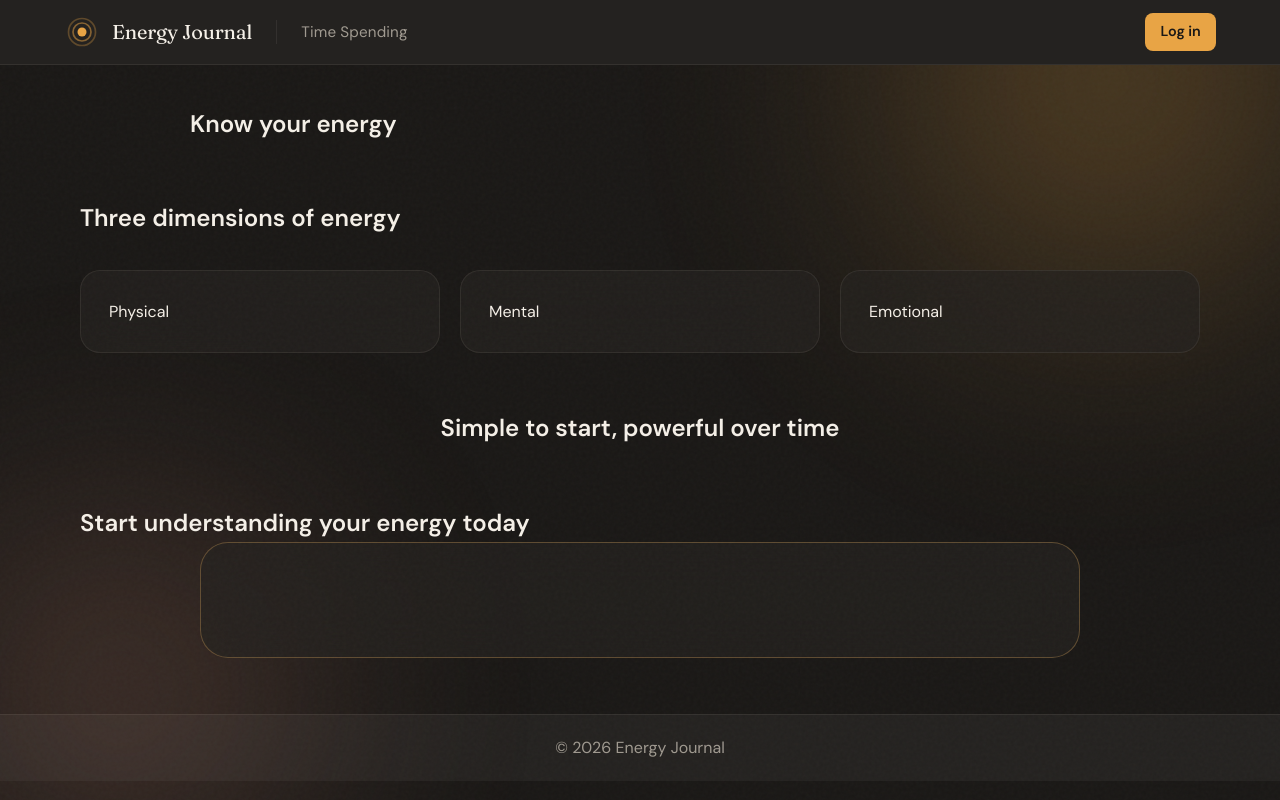
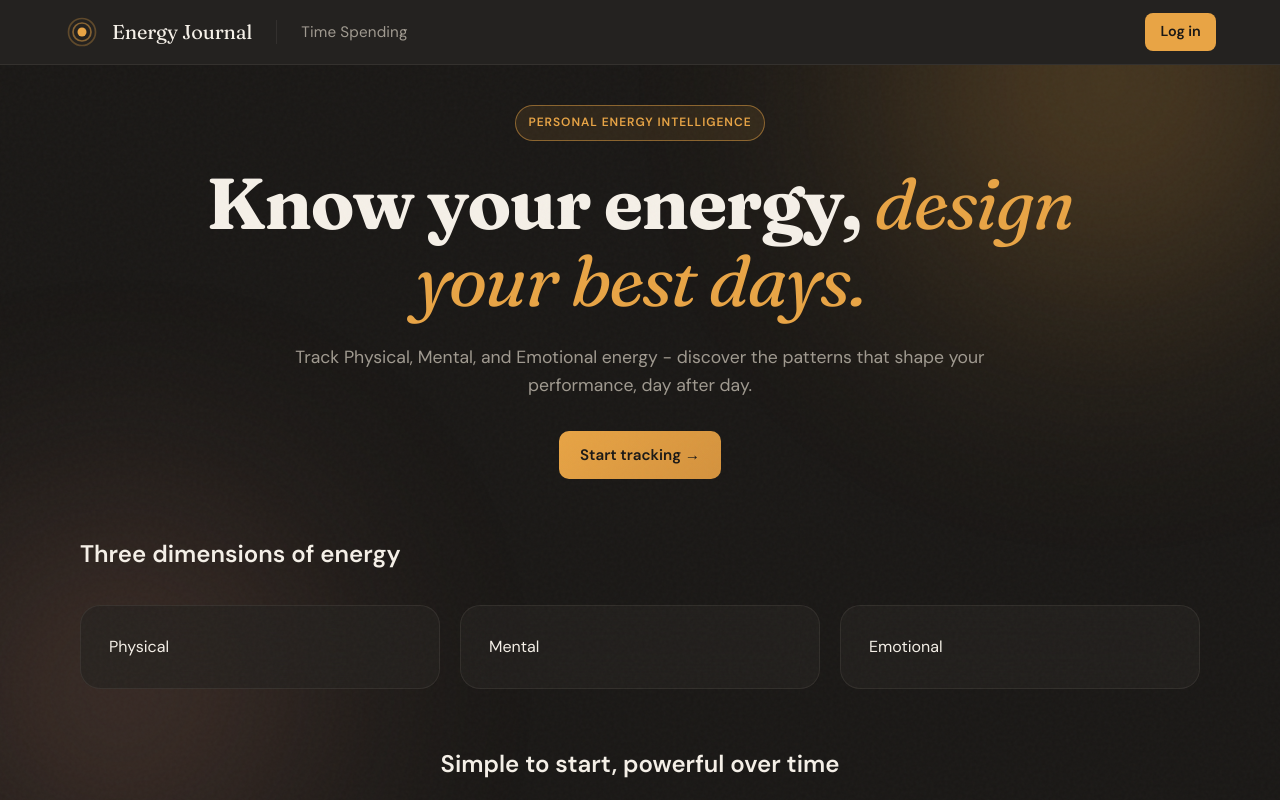
Before and after one commit to g-trinh/energyjournal, a React (Vite) app in the folder front/: page / in a window 1280 px wide. Shown: the top 800 px of the page. Built offline with nearby package versions, Linux system fonts and the light colour scheme; no server answers.

Commit message:
feat(frontend): implement landing hero section

```diff
--- a/front/src/pages/LandingPage.tsx
+++ b/front/src/pages/LandingPage.tsx
@@ -1,3 +1,4 @@
+import { Link } from 'react-router-dom'
 import '../App.css'
 import '@/styles/landing.css'
 
@@ -11,7 +12,19 @@ export default function LandingPage() {
       <main aria-label="Landing page" className="landing-main">
         <section className="landing-hero" aria-labelledby="hero-heading">
           <div className="landing-hero-inner">
-            <h1 id="hero-heading">Know your energy</h1>
+            <p className="landing-eyebrow">PERSONAL ENERGY INTELLIGENCE</p>
+            <h1 id="hero-heading" className="landing-hero-title">
+              Know your energy,
+              {' '}
+              <em className="landing-hero-title-accent">design your best days.</em>
+            </h1>
+            <p className="landing-hero-subline">
+              Track Physical, Mental, and Emotional energy - discover the patterns that shape your
+              performance, day after day.
+            </p>
+            <Link to="/timespending" className="landing-cta-primary">
+              Start tracking →
+            </Link>
           </div>
         </section>
 
--- a/front/src/styles/landing.css
+++ b/front/src/styles/landing.css
@@ -23,6 +23,70 @@
 .landing-hero-inner {
   max-width: 900px;
   margin: 0 auto;
+  text-align: center;
+}
+
+.landing-eyebrow {
+  display: inline-flex;
+  align-items: center;
+  justify-content: center;
+  margin-bottom: 1.5rem;
+  border: 1px solid color-mix(in srgb, var(--color-accent-amber) 50%, transparent);
+  border-radius: 999px;
+  background: color-mix(in srgb, var(--color-accent-amber) 10%, transparent);
+  color: var(--color-accent-amber);
+  font-size: 0.75rem;
+  font-weight: 600;
+  letter-spacing: 0.08em;
+  padding: 0.45rem 0.8rem;
+}
+
+.landing-hero-title {
+  font-family: var(--font-display);
+  font-size: clamp(2.5rem, 6vw, 4.5rem);
+  line-height: 1.07;
+  letter-spacing: -0.02em;
+  color: var(--color-text-primary);
+}
+
+.landing-hero-title-accent {
+  color: var(--color-accent-amber);
+  font-style: italic;
+}
+
+.landing-hero-subline {
+  max-width: 700px;
+  margin: 1.5rem auto 2rem;
+  color: var(--color-text-secondary);
+  font-size: 1.1rem;
+  line-height: 1.6;
+}
+
+.landing-cta-primary {
+  display: inline-flex;
+  align-items: center;
+  justify-content: center;
+  gap: 0.4rem;
+  min-height: 48px;
+  border: 0;
+  border-radius: 10px;
+  background: linear-gradient(135deg, var(--color-accent-amber) 0%, #d4923d 100%);
+  color: var(--color-bg-deep);
+  text-decoration: none;
+  font-size: 0.95rem;
+  font-weight: 700;
+  padding: 0.7rem 1.3rem;
+  transition: transform var(--duration-fast) var(--ease-out-expo), box-shadow var(--duration-normal) var(--ease-out-expo);
+}
+
+.landing-cta-primary:hover {
+  transform: translateY(-1px);
+  box-shadow: var(--shadow-glow);
+}
+
+.landing-cta-primary:focus-visible {
+  outline: 2px solid var(--color-accent-amber);
+  outline-offset: 2px;
 }
 
 .landing-chart-card {
@@ -78,4 +142,16 @@
     grid-template-columns: 1fr;
     gap: 16px;
   }
+
+  .landing-hero-inner {
+    text-align: center;
+  }
+
+  .landing-hero-subline {
+    font-size: 1rem;
+  }
+
+  .landing-cta-primary {
+    width: 100%;
+  }
 }
```
